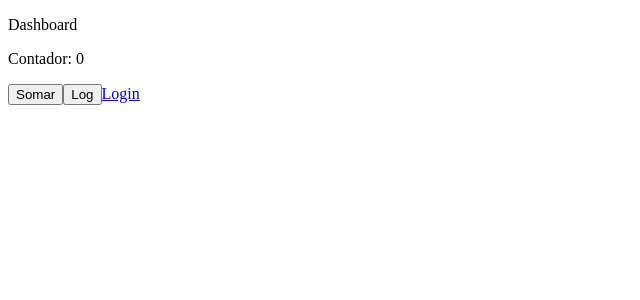
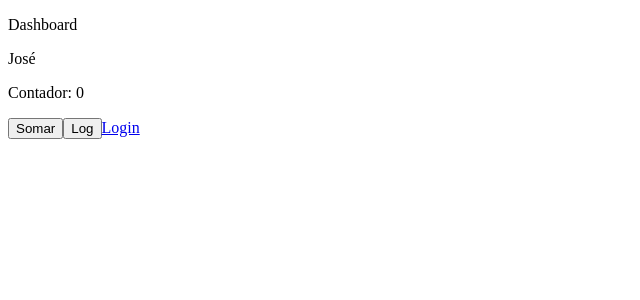
Before and after one commit to Doug15s/aulas_react_typescript, a React (Create React App) app: page /pagina-inicial in a window 1280 px wide. Shown: the top 300 px of the page, without its empty margins (0-640 px from the left). Built offline with nearby package versions, Linux system fonts and the light colour scheme.

Commit message:
Introdução e uso da API useContext.

```diff
--- a/src/app/App.tsx
+++ b/src/app/App.tsx
@@ -1,7 +1,10 @@
 import { Routes } from "./routes";
+import { UsuarioLogadoProvider } from "./shared/contexts";
 
 export const App = () => {
   return (
-    <Routes />
+    <UsuarioLogadoProvider>
+      <Routes />
+    </UsuarioLogadoProvider>
   );
 }
--- a/src/app/pages/dashboard/Dashboard.tsx
+++ b/src/app/pages/dashboard/Dashboard.tsx
@@ -1,12 +1,17 @@
-import { useRef } from 'react';
+import { useContext, useRef } from 'react';
 import { Link } from 'react-router-dom';
+import { UsuarioLogadoContext } from '../../shared/contexts';
 
 export const Dashboard = () => {
     const counterRef = useRef({ counter: 0});
 
+    const { nomeDoUsuario } = useContext(UsuarioLogadoContext);
+
     return (
         <div>
             <p>Dashboard</p>
+
+            <p>{nomeDoUsuario}</p>
 
             <p>Contador: {counterRef.current.counter}</p>
 
--- /dev/null
+++ b/src/app/shared/contexts/UsuarioLogado.tsx
@@ -0,0 +1,19 @@
+import { createContext } from "react";
+
+
+interface IUsuarioLogadoContextData {
+    nomeDoUsuario?: string;
+}
+
+interface IUsuarioLogadoProviderProps {
+    children: React.ReactNode;
+}
+export const UsuarioLogadoContext = createContext<IUsuarioLogadoContextData>({} as IUsuarioLogadoContextData);
+
+export const UsuarioLogadoProvider: React.FC<IUsuarioLogadoProviderProps> = ({ children }) => {
+    return (
+        <UsuarioLogadoContext.Provider value = {{ nomeDoUsuario: 'José' }}>
+            {children}
+        </UsuarioLogadoContext.Provider>
+    )
+}
--- a/src/app/shared/contexts/index.ts
+++ b/src/app/shared/contexts/index.ts
@@ -1 +1 @@
-export { };
+export * from './UsuarioLogado';
```
